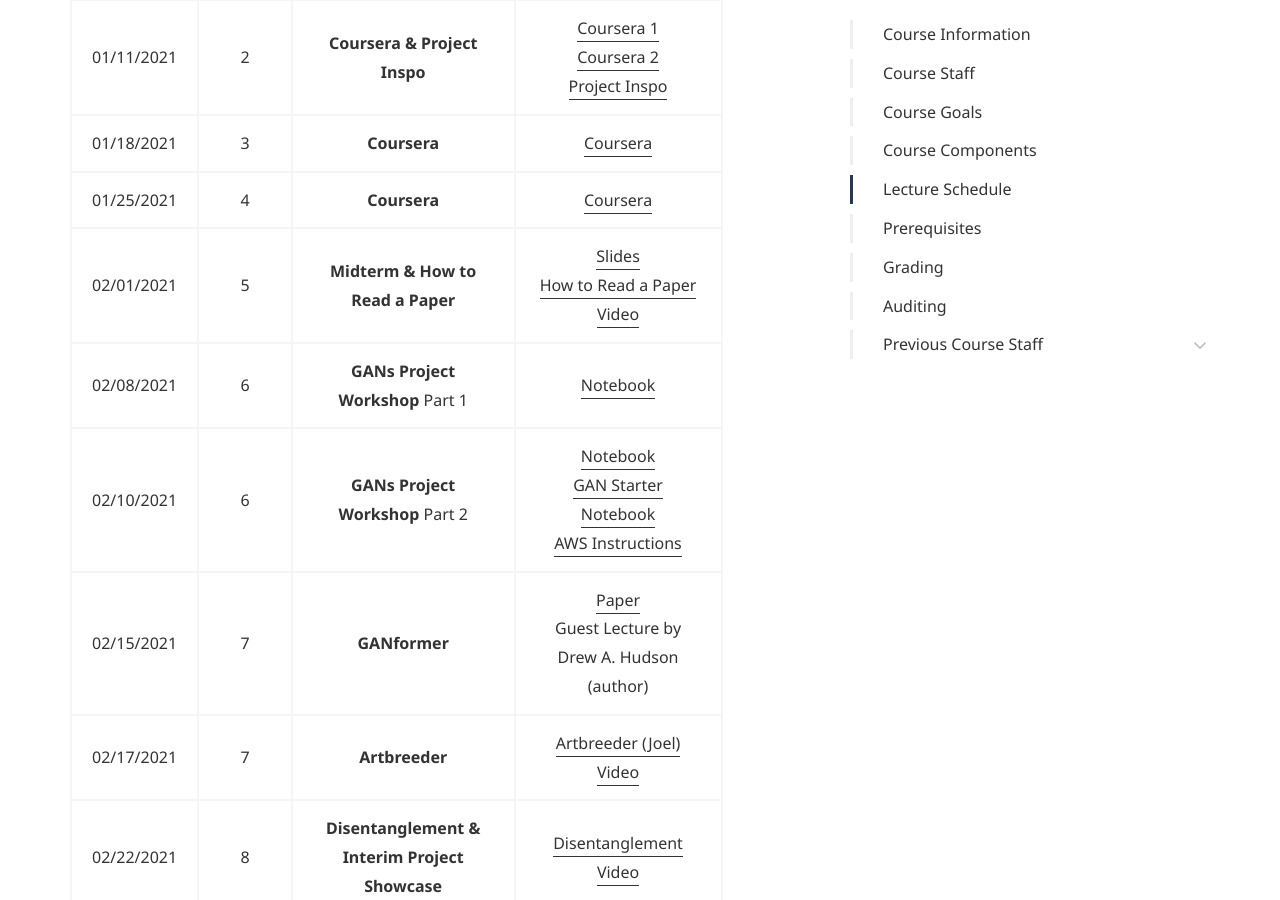
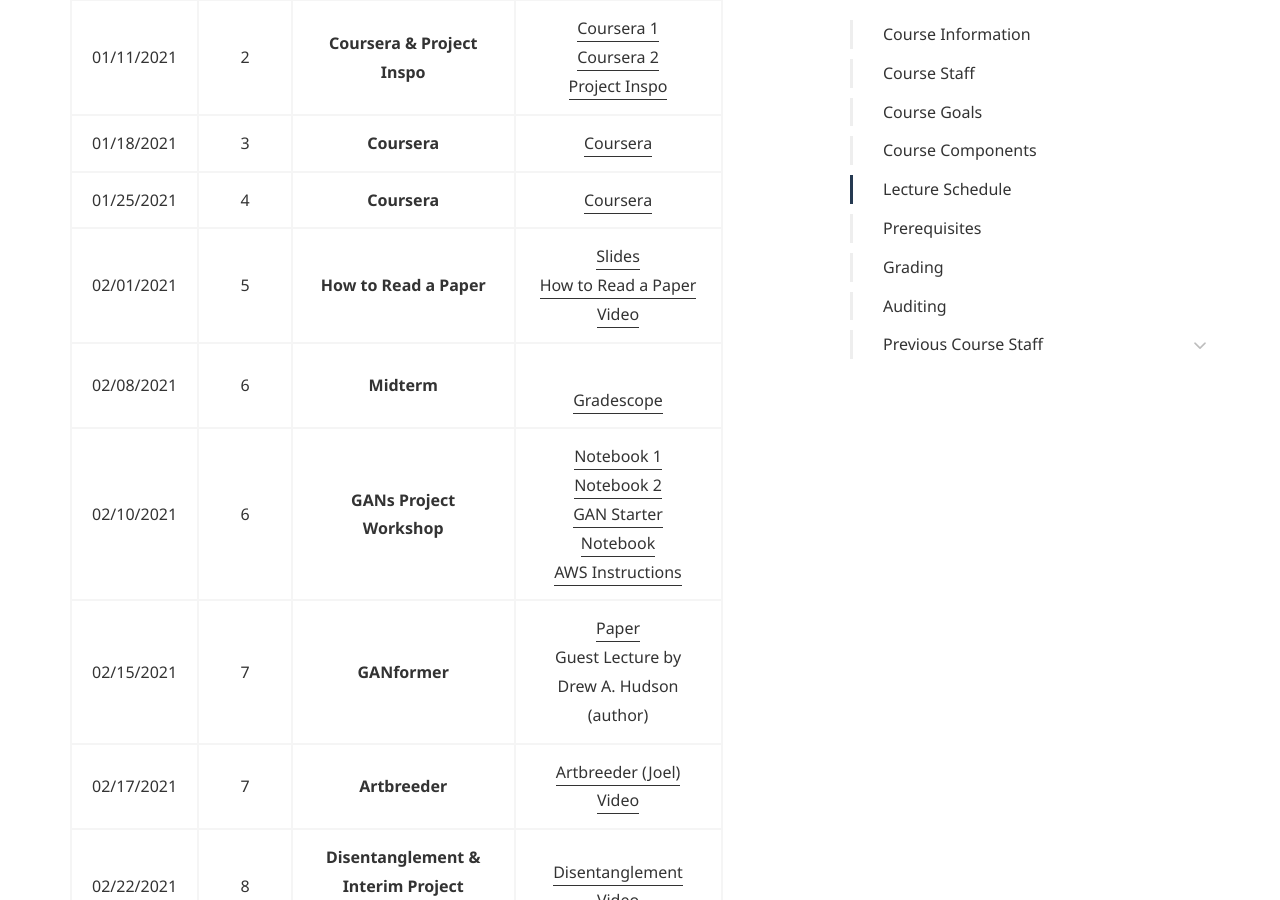
Before and after one commit to sharonzhou/CS236G, a Jekyll site: the page built from index.md, in a window 1280 px wide and 900 px high, scrolled down 3088 px. Built offline with Jekyll 4.4.1, drawn with Linux system fonts in a browser that asks for light colours; some web fonts are replaced.

Commit message:
shift midterm datess

```diff
--- a/index.md
+++ b/index.md
@@ -39,9 +39,9 @@
 | 01/11/2021 | 2 | **Coursera & Project Inspo** | [Coursera 1](https://www.coursera.org/learn/build-basic-generative-adversarial-networks-gans)<br />[Coursera 2](https://www.coursera.org/learn/build-better-generative-adversarial-networks-gans) <br/> [Project Inspo](https://stanford-pilot.hosted.panopto.com/Panopto/Pages/Viewer.aspx?id=5ef9ec0c-5444-47a6-8942-ae120002ce05) |
 | 01/18/2021 | 3 | **Coursera** | [Coursera](https://www.coursera.org/learn/build-better-generative-adversarial-networks-gans) |
 | 01/25/2021 | 4 | **Coursera** | [Coursera](https://www.coursera.org/learn/apply-generative-adversarial-networks-gans) |
-| 02/01/2021 | 5 | **Midterm & How to Read a Paper** | [Slides](https://drive.google.com/file/d/1sV_wVEYQIQk4UVjkFZbka33z8KJONuUU/view?usp=sharing)<br />[How to Read a Paper Video](https://www.youtube.com/watch?v=ReIZgbCwfg0) |
-| 02/08/2021 | 6 | **GANs Project Workshop** Part 1 | [Notebook](https://colab.research.google.com/drive/1YkPs4N886UIeIKULWUidmRlqg67OddNd?usp=sharing)<br />[](https://stanford-pilot.hosted.panopto.com/Panopto/Pages/Viewer.aspx?id=63d07b90-5790-4fd7-a891-accc0182bae6) |
-| 02/10/2021 | 6 | **GANs Project Workshop** Part 2 | [Notebook](https://colab.research.google.com/drive/1_V9KhDwM0x9cNzMarF7Yd6IJoUHhIkPo?usp=sharing)<br />[GAN Starter Notebook](https://colab.research.google.com/drive/1q2eX8jY4269ITK48OAA14d-qARcGoEAo?usp=sharing)<br />[AWS Instructions](https://docs.google.com/document/d/1JvNcl8WXPGt5rPqWYlIcIePd_ov0FveXyGZlXn3Vc2Y/edit?usp=sharing)<br />[](https://stanford-pilot.hosted.panopto.com/Panopto/Pages/Viewer.aspx?id=d61a4316-f7bd-47d3-9473-acd3018728f1) |
+| 02/01/2021 | 5 | **How to Read a Paper** | [Slides](https://drive.google.com/file/d/1sV_wVEYQIQk4UVjkFZbka33z8KJONuUU/view?usp=sharing)<br />[How to Read a Paper Video](https://www.youtube.com/watch?v=ReIZgbCwfg0) |
+| 02/08/2021 | 6 | **Midterm** | <br />[Gradescope](https://www.gradescope.com/courses/345140/assignments/1740140/) |
+| 02/10/2021 | 6 | **GANs Project Workshop** | [Notebook 1](https://colab.research.google.com/drive/1YkPs4N886UIeIKULWUidmRlqg67OddNd?usp=sharing)<br /> [Notebook 2](https://colab.research.google.com/drive/1_V9KhDwM0x9cNzMarF7Yd6IJoUHhIkPo?usp=sharing)<br />[GAN Starter Notebook](https://colab.research.google.com/drive/1q2eX8jY4269ITK48OAA14d-qARcGoEAo?usp=sharing)<br />[AWS Instructions](https://docs.google.com/document/d/1JvNcl8WXPGt5rPqWYlIcIePd_ov0FveXyGZlXn3Vc2Y/edit?usp=sharing)<br />[](https://stanford-pilot.hosted.panopto.com/Panopto/Pages/Viewer.aspx?id=d61a4316-f7bd-47d3-9473-acd3018728f1) |
 | 02/15/2021 | 7 | **GANformer** | [Paper](https://arxiv.org/abs/2103.01209)<br />Guest Lecture by Drew A. Hudson (author) |
 | 02/17/2021 | 7 | **Artbreeder** | [Artbreeder (Joel)](https://www.artbreeder.com/)<br />[Video](https://stanford-pilot.hosted.panopto.com/Panopto/Pages/Viewer.aspx?id=1a262eec-2730-467a-92dd-ae120042e985) |
 | 02/22/2021 | 8 | **Disentanglement & Interim Project Showcase** | [Disentanglement Video](https://stanford-pilot.hosted.panopto.com/Panopto/Pages/Viewer.aspx?id=29ca1879-079e-43b2-8f2e-ae120042fa00) |
```
